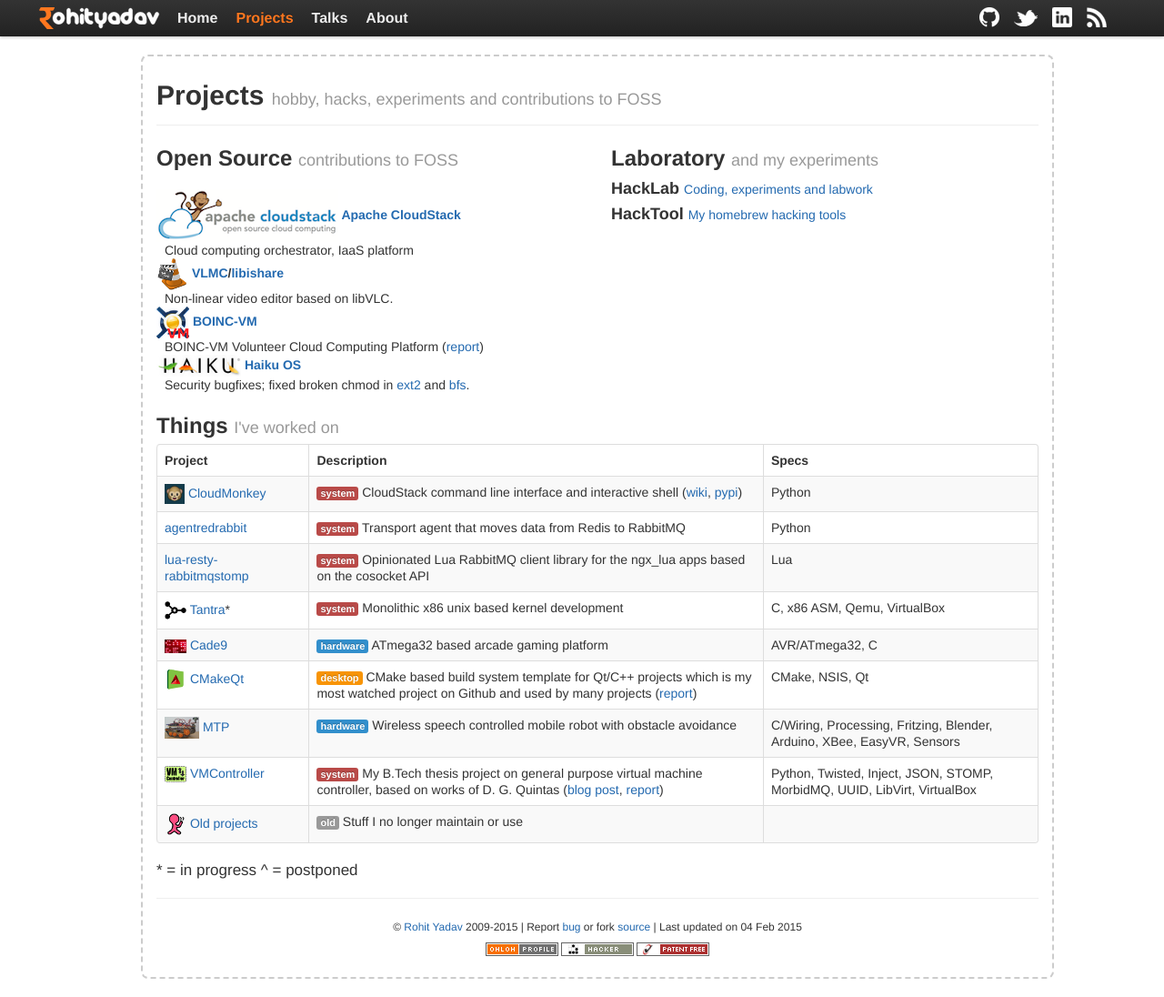
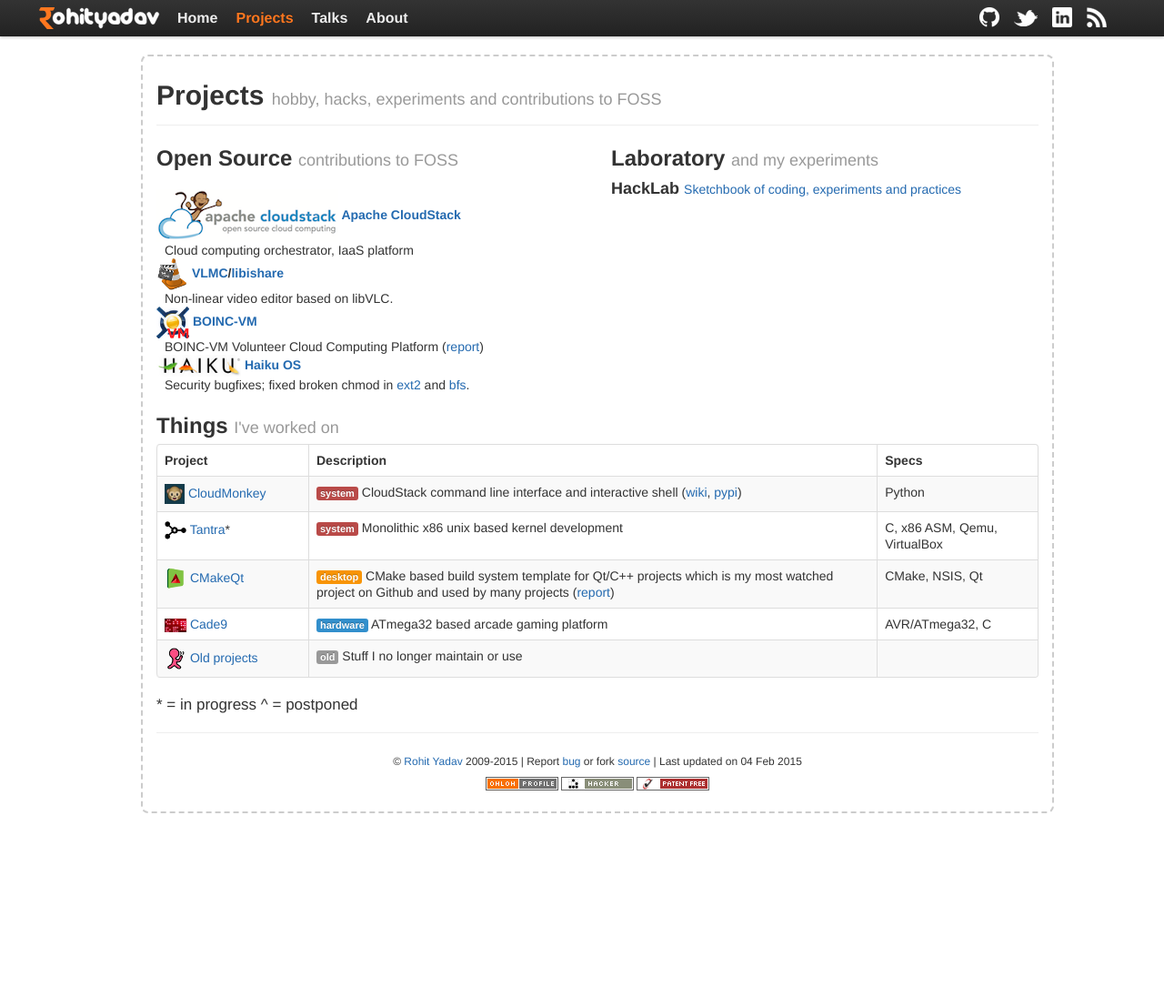
Before and after one commit to rohityadavcloud/rohityadavcloud.github.io, a Jekyll site: the page built from projects/index.markdown, in a window 1280 px wide and 1096 px high. Shown: the whole window at 91% size. Built offline with Jekyll 4.4.1, drawn with Linux system fonts in a browser that asks for light colours.

Commit message:
project updates
Signed-off-by: Rohit Yadav <rohit@scaleninja.com>

```diff
--- a/projects/index.markdown
+++ b/projects/index.markdown
@@ -24,8 +24,7 @@
 
   <div class="span5">
     <h2>Laboratory <small>and my experiments</small></h2>
-    <h3>HackLab <small><a href="https://github.com/bhaisaab/hacklab">Coding, experiments and labwork</a></small></h3>
-    <h3>HackTool <small><a href="https://github.com/bhaisaab/hacktools">My homebrew hacking tools</a></small></h3>
+    <h3>HackLab <small><a href="https://github.com/bhaisaab/hacklab">Sketchbook of coding, experiments and practices</a></small></h3>
   </div>
 </div>
 
@@ -46,24 +45,9 @@
       <td>Python</td>
     </tr>
     <tr>
-      <td><a href="https://github.com/bhaisaab/agentredrabbit">agentredrabbit</a></td>
-      <td><span class="label label-important">system</span> Transport agent that moves data from Redis to RabbitMQ</td>
-      <td>Python</td>
-    </tr>
-    <tr>
-      <td><a href="https://github.com/bhaisaab/lua-resty-rabbitmqstomp">lua-resty-rabbitmqstomp</a></td>
-      <td><span class="label label-important">system</span> Opinionated Lua RabbitMQ client library for the ngx_lua apps based on the cosocket API</td>
-      <td>Lua</td>
-    </tr>
-    <tr>
       <td><img src="/images/projects/tantra-small.png"> <a href="/projects/tantra">Tantra</a>*</td>
       <td><span class="label label-important">system</span> Monolithic x86 unix based kernel development</td>
       <td>C, x86 ASM, Qemu, VirtualBox</td>
-    </tr>
-    <tr>
-      <td><img src="/images/projects/cade9-small.png"> <a href="/projects/cade9">Cade9</a></td>
-      <td><span class="label notice">hardware</span> ATmega32 based arcade gaming platform</td>
-      <td>AVR/ATmega32, C</td>
     </tr>
     <tr>
       <td><img src="/images/projects/cmakeqt-small.png"> <a href="https://github.com/bhaisaab/cmakeqt">CMakeQt</a></td>
@@ -71,14 +55,9 @@
       <td>CMake, NSIS, Qt</td>
     </tr>
     <tr>
-      <td><img src="/images/projects/mtp-small.png"> <a href="/projects/mtp">MTP</a></td>
-      <td><span class="label notice">hardware</span> Wireless speech controlled mobile robot with obstacle avoidance</td>
-      <td>C/Wiring, Processing, Fritzing, Blender, Arduino, XBee, EasyVR, Sensors</td>
-    </tr>
-    <tr>
-      <td><img src="/images/projects/vmcontroller-small.png"> <a href="http://code.google.com/p/vmcontroller/">VMController</a></td>
-      <td><span class="label label-important">system</span> <a href="http://code.google.com/p/vmcontroller"></a> My B.Tech thesis project on general purpose virtual machine controller, based on works of D. G. Quintas (<a href="/logs/twisted-loop/">blog post</a>, <a href="/files/docs/btp-report-vmcontroller.pdf">report</a>)</td>
-      <td>Python, Twisted, Inject, JSON, STOMP, MorbidMQ, UUID, LibVirt, VirtualBox</td>
+      <td><img src="/images/projects/cade9-small.png"> <a href="/projects/cade9">Cade9</a></td>
+      <td><span class="label notice">hardware</span> ATmega32 based arcade gaming platform</td>
+      <td>AVR/ATmega32, C</td>
     </tr>
     <tr>
       <td><img src="/images/projects/scuttlebutt-small.png"> <a href="/projects/old">Old projects</a></td>
```
Also changed, not shown: projects/old.markdown (+21 -1 lines).
